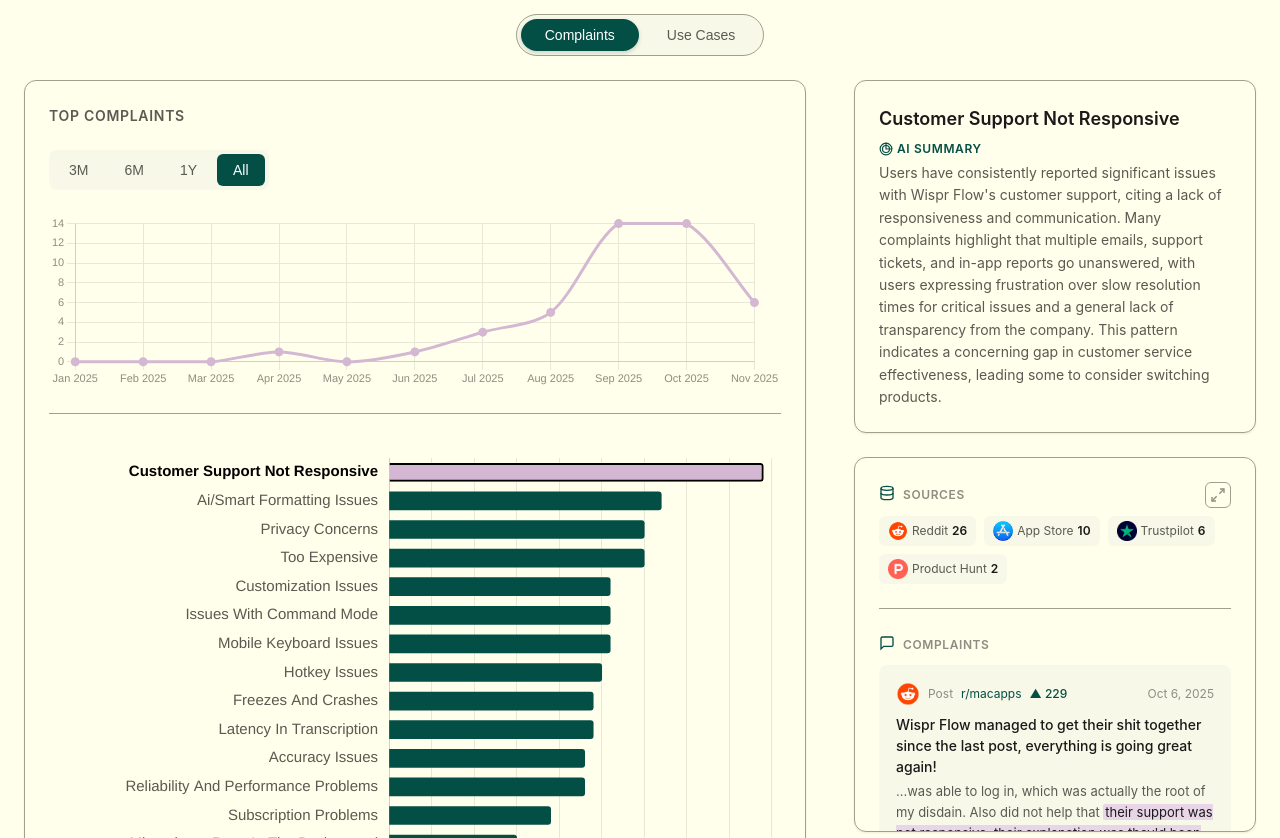
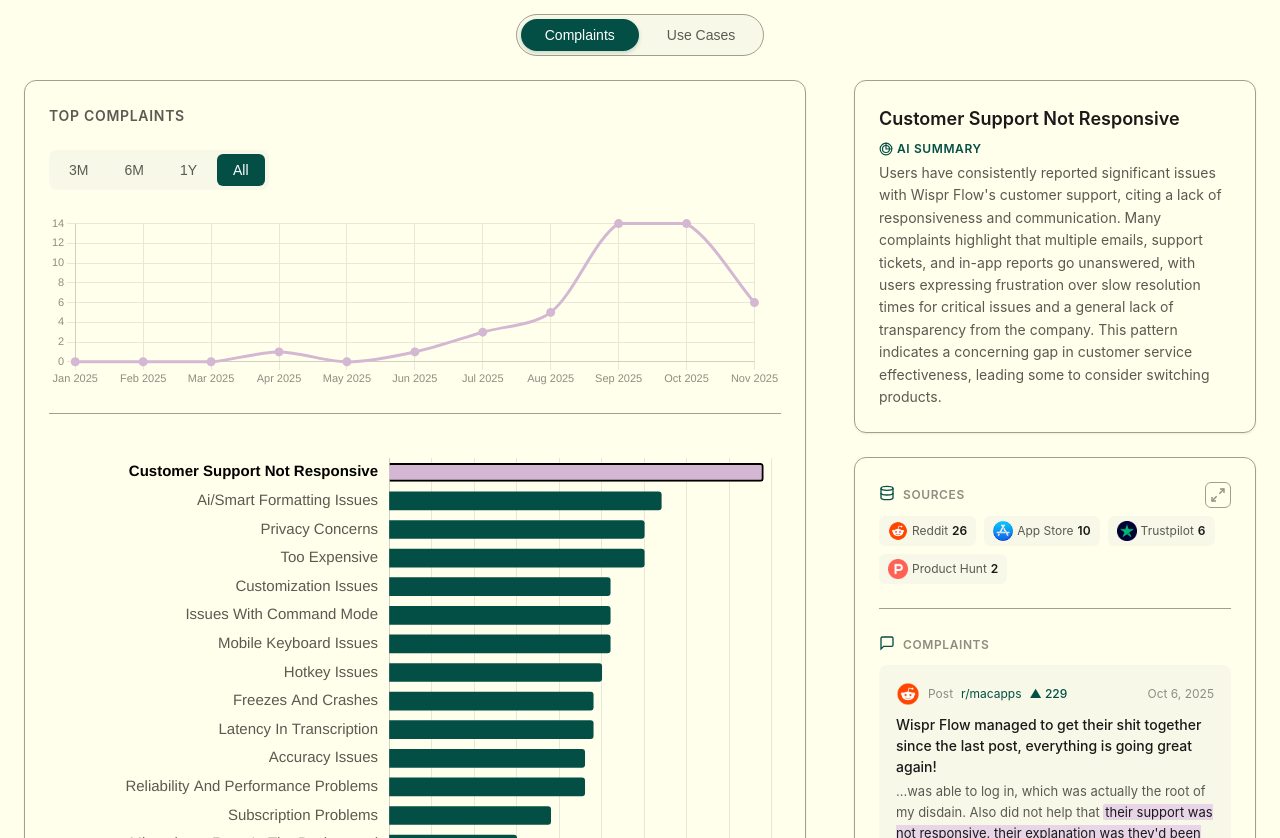
Before and after one commit to jmikh/dora, a plain HTML site: page index.html in a window 1280 px wide. Shown: the part 114-952 px from the top of the page. Drawn offline with nearby package versions, Linux system fonts and the light colour scheme.

Commit message:
fix max height issue

```diff
--- a/styles.css
+++ b/styles.css
@@ -361,10 +361,6 @@
     background: var(--bg-primary);
     display: flex;
     flex-direction: column;
-    position: sticky;
-    top: 0;
-    height: 100vh;
-    overflow: hidden;
 }
 
 .details-content {
@@ -400,6 +396,7 @@
     margin-bottom: var(--spacing-lg);
     padding-bottom: var(--spacing-lg);
     border-bottom: 1px solid var(--border);
+    min-height: 80px;
 }
 
 .source-badges {
@@ -458,7 +455,8 @@
     margin: var(--spacing-lg);
     padding: var(--spacing-lg);
     padding-bottom: 0;
-    min-height: 0;
+    min-height: 400px;
+    max-height: 700px;
     background: var(--bg-primary);
     border-radius: var(--radius-lg);
     border: 1px solid var(--border);
```
